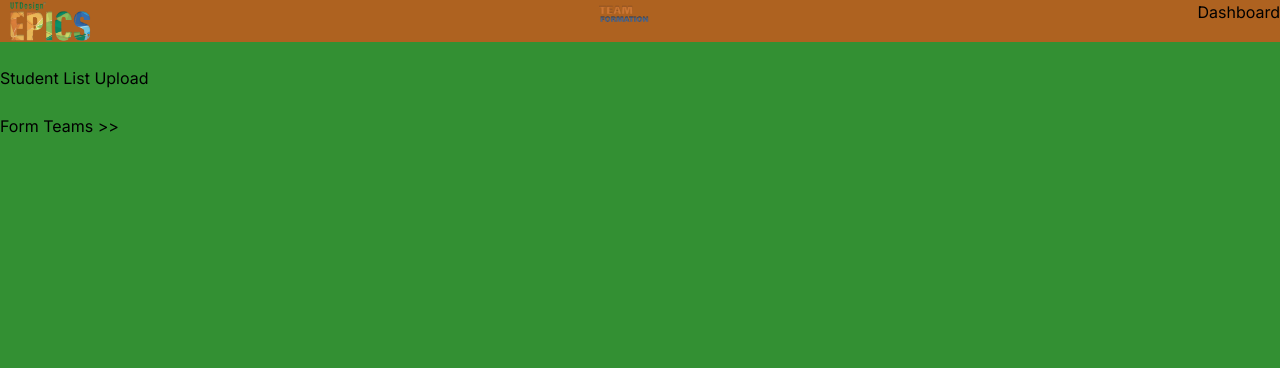
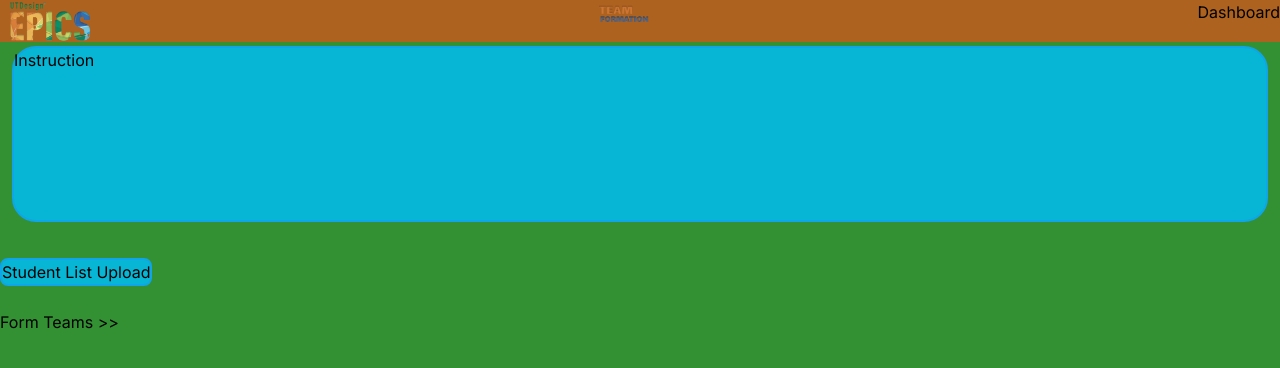
Before and after one commit to UTDallasEPICS/Teambuilder, a Next.js app: page /dashboard in a window 1280 px wide. Shown: the top 368 px of the page. Built offline with nearby package versions, Linux system fonts and the light colour scheme.

Commit message:
Added background for Instruction and Start Upload button
This was an initial Instruction commit and test.

```diff
--- a/app/dashboard/page.tsx
+++ b/app/dashboard/page.tsx
@@ -21,9 +21,14 @@ export default function Dashboard() {
 
           </div>
         </div>
+
+        <div className='border-solid border-2 border-sky-500 rounded-3xl bg-cyan-500 min-h-44 mt-1 mr-3 ml-3 mb-3'>
+          <h1>Instruction</h1>
+        </div>
+
           <br></br>
           <div>
-          <button>Student List Upload</button>
+          <button className='border-solid border-2 border-sky-500 rounded-lg bg-cyan-500'>Student List Upload</button>
           </div>
 
           <br></br>
```
